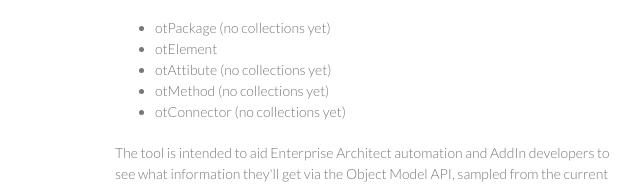
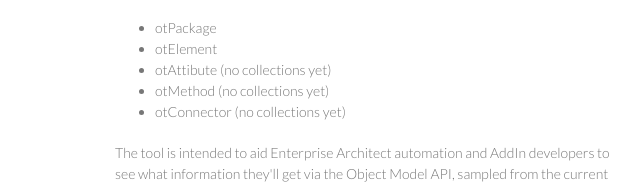
Before and after one commit to makulik/EA-Explorer, a plain HTML site: page index.html in a window 1280 px wide. Shown: the part 337-525 px from the top of the page, 455-1095 px from the left. Drawn offline with Linux system fonts and the light colour scheme.

Commit message:
Updated index.html
Signed-off-by: makulik <g-makulik@t-online.de>

```diff
--- a/index.html
+++ b/index.html
@@ -32,7 +32,7 @@
 <p>You'll get a selected API objects properties and collections presented in a standard property browser tool window.
 Currently the following object types will be supported:</p>
 <ul>
-<li>otPackage (no collections yet)</li>
+<li>otPackage</li>
 <li>otElement</li>
 <li>otAttibute (no collections yet)</li>
 <li>otMethod (no collections yet)</li>
```
